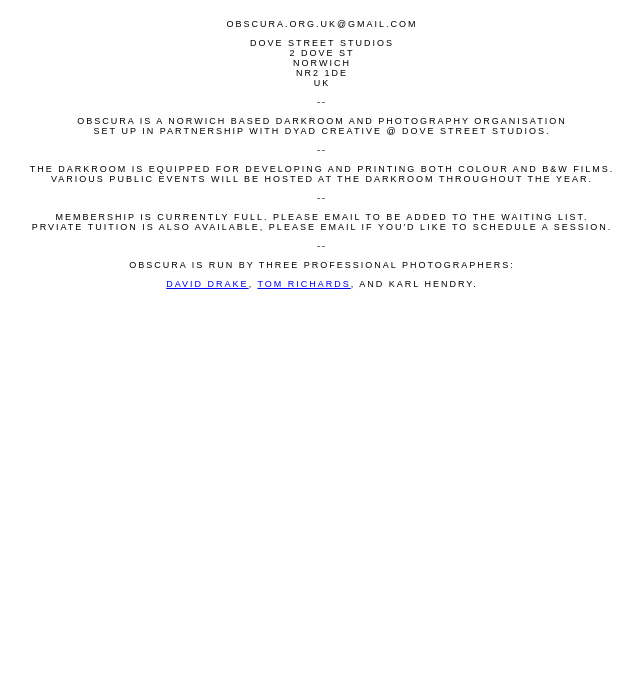
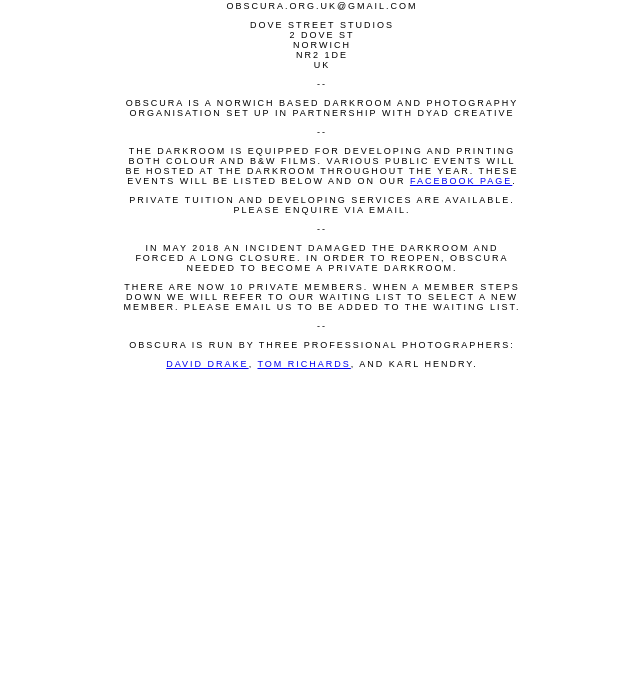
Before and after one commit to daebhid/obscura, a plain HTML site: page index.html in a window 1280 px wide. Shown: the part 123-800 px from the top of the page, without its empty margins (318-961 px from the left). Drawn offline with Linux system fonts and the light colour scheme.

Commit message:
Add files via upload

```diff
--- a/index.html
+++ b/index.html
@@ -9,52 +9,34 @@
                 font-size: 9px;
                 letter-spacing: 2px;
             }
-
+            div.a {
+                width: 400px;
+                margin: auto;
+            }
         </style>
     </head>
     <body>
         <center>
             <br><br><br><br><br><br>
-            <img src="img/obscura_logo.png" width="400px";/>
+            <img src="img/obscura_logo.png" width="320px";/>
             <br><br><br>
-            <br>
             OBSCURA.ORG.UK@GMAIL.COM
-            <p>
-            DOVE STREET STUDIOS
-            <br>
-            2 DOVE ST
-            <br>
-            NORWICH
-            <br>
-            NR2 1DE
-            <br>
-            UK
-            <P>
-            --
-            <P>
-            OBSCURA IS A NORWICH BASED DARKROOM AND PHOTOGRAPHY ORGANISATION
-            <br>
-            SET UP IN PARTNERSHIP WITH DYAD CREATIVE @ DOVE STREET STUDIOS.
-            <P>
-            --
-            <P>
-            THE DARKROOM IS EQUIPPED FOR DEVELOPING AND PRINTING BOTH COLOUR AND B&W FILMS.
-            <br>
-            VARIOUS PUBLIC EVENTS WILL BE HOSTED AT THE DARKROOM THROUGHOUT THE YEAR.
-            <P>--<p>
-            MEMBERSHIP IS CURRENTLY FULL. PLEASE EMAIL TO BE ADDED TO THE WAITING LIST.
-            <br>
-            PRVIATE TUITION IS ALSO AVAILABLE, PLEASE EMAIL IF YOU'D LIKE TO SCHEDULE A SESSION.
-            <P>--<P>
-            OBSCURA IS RUN BY THREE PROFESSIONAL PHOTOGRAPHERS:
-            <p><a href="http://www.daviddrake.oc.uk">DAVID DRAKE</a>, <a href="https://www.tomrichardsphotography.co.uk/">TOM RICHARDS</a>, AND KARL HENDRY.
-
-
-
-
-
-
+            <p>DOVE STREET STUDIOS
+            <br>2 DOVE ST
+            <br>NORWICH
+            <br>NR2 1DE
+            <br>UK
+            <p>--
+            <p><div class="a">OBSCURA IS A NORWICH BASED DARKROOM AND PHOTOGRAPHY ORGANISATION SET UP IN PARTNERSHIP WITH DYAD CREATIVE</div>
+            <p>--
+            <p><div class="a">THE DARKROOM IS EQUIPPED FOR DEVELOPING AND PRINTING BOTH COLOUR AND B&W FILMS. VARIOUS PUBLIC EVENTS WILL BE HOSTED AT THE DARKROOM THROUGHOUT THE YEAR. THESE EVENTS WILL BE LISTED BELOW AND ON OUR <a href=" https://www.facebook.com/obscura.org.uk/" target="_blank">FACEBOOK PAGE</a>.</div>
+            <p><div class="a">PRIVATE TUITION AND DEVELOPING SERVICES ARE AVAILABLE. PLEASE ENQUIRE VIA EMAIL.</div>
+            <p>--
+            <p><div class="a">IN MAY 2018 AN INCIDENT DAMAGED THE DARKROOM AND FORCED A LONG CLOSURE. IN ORDER TO REOPEN, OBSCURA NEEDED TO BECOME A PRIVATE DARKROOM.</div>
+            <p><div class="a">THERE ARE NOW 10 PRIVATE MEMBERS. WHEN A MEMBER STEPS DOWN WE WILL REFER TO OUR WAITING LIST TO SELECT A NEW MEMBER. PLEASE EMAIL US TO BE ADDED TO THE WAITING LIST.</div>
+            <p>--
+            <p><div class="a">OBSCURA IS RUN BY THREE PROFESSIONAL PHOTOGRAPHERS:
+            <p><a href="http://www.daviddrake.oc.uk" target="_blank">DAVID DRAKE</a>, <a href="https://www.tomrichardsphotography.co.uk/" target="_blank">TOM RICHARDS</a>, AND KARL HENDRY.</div>
         </center>
-
     </body>
 </html>
```
